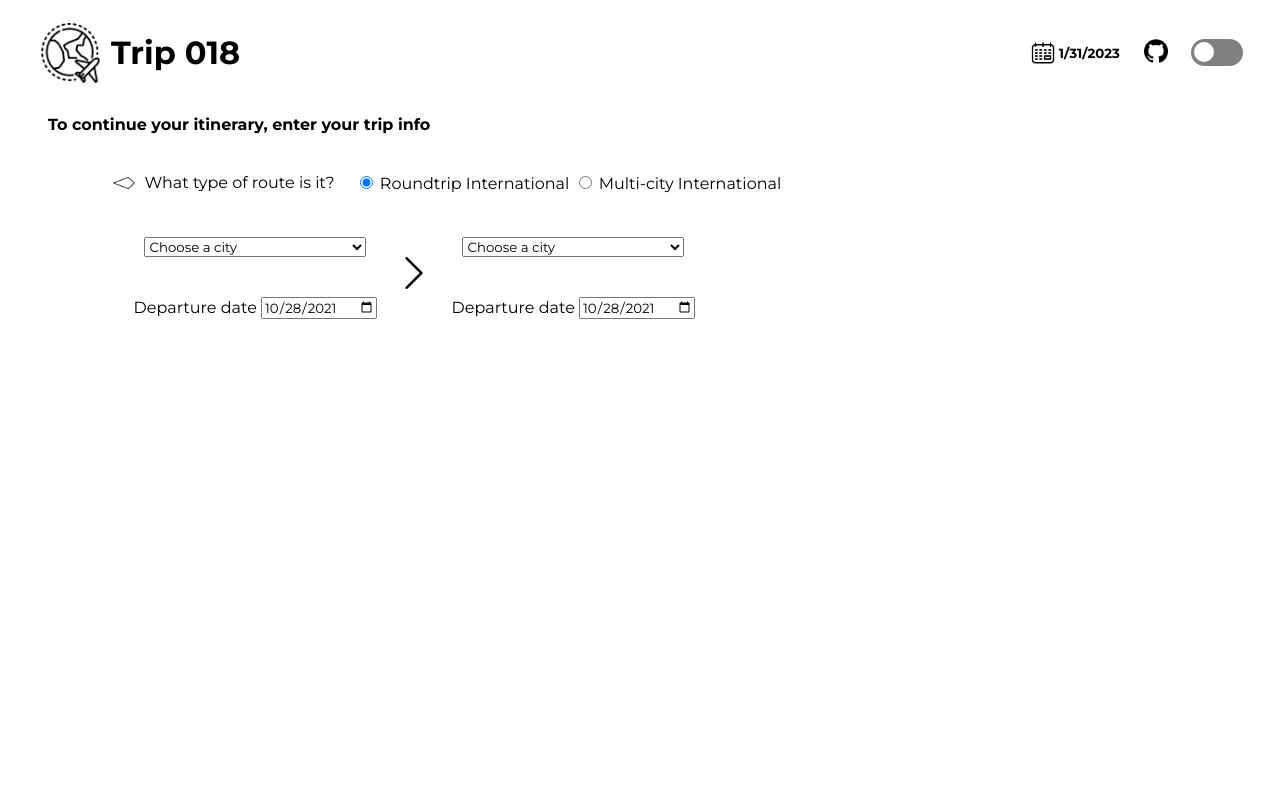
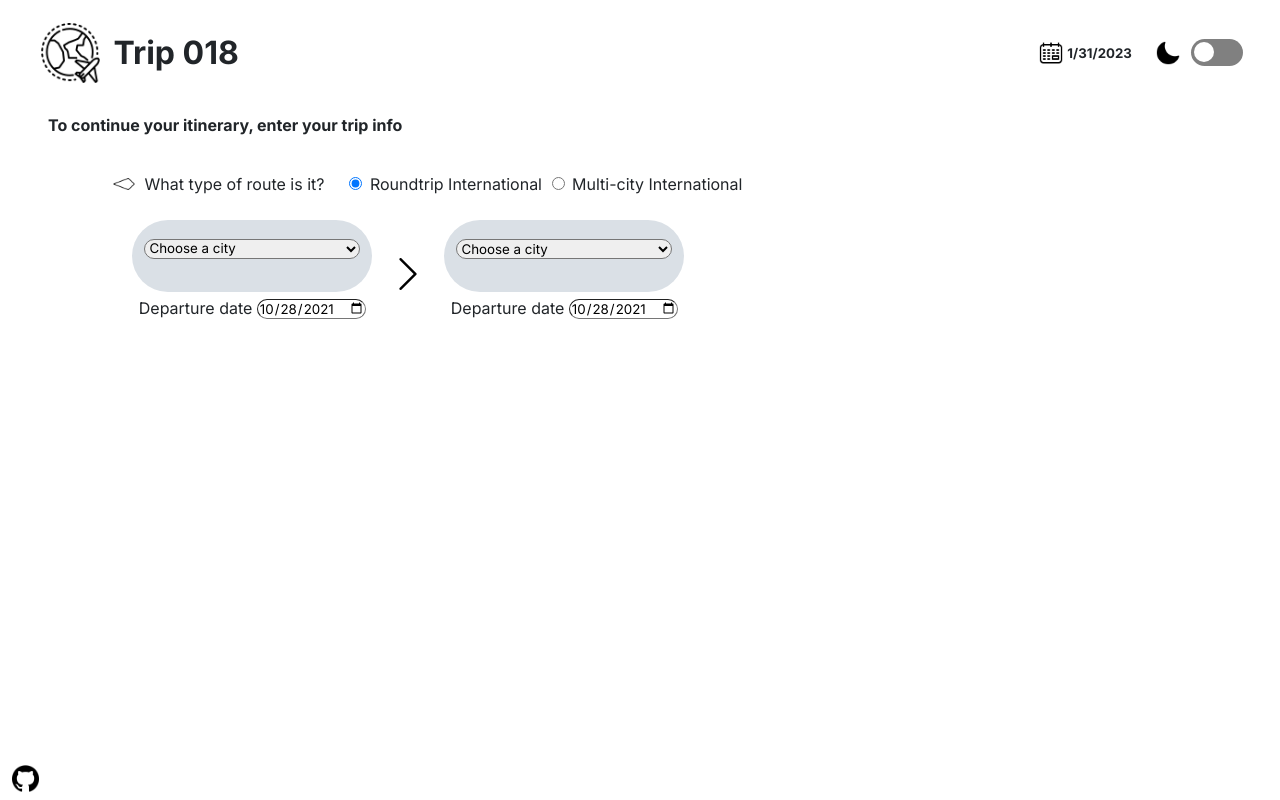
Before and after one commit to gabrielgrota/form-trip, a plain HTML site: page index.html in a window 1280 px wide. Drawn offline with Linux system fonts and the light colour scheme.

Commit message:
Style modifications

```diff
--- a/index.html
+++ b/index.html
@@ -6,13 +6,10 @@
     <meta name="viewport" content="width=device-width, initial-scale=1.0" />
     <link rel="stylesheet" href="style.css" />
     <link rel="stylesheet" href="theme/theme.css" />
-    <link rel="preconnect" href="https://fonts.googleapis.com" />
-    <link rel="preconnect" href="https://fonts.gstatic.com" crossorigin />
-    <link
-      href="https://fonts.googleapis.com/css2?family=Montserrat:wght@400;700&display=swap"
-      rel="stylesheet"
-    />
-    <title>Trip From</title>
+    <link rel="preconnect" href="https://fonts.googleapis.com">
+    <link rel="preconnect" href="https://fonts.gstatic.com" crossorigin>
+    <link href="https://fonts.googleapis.com/css2?family=Inter:wght@400;700&display=swap" rel="stylesheet">
+    <title>Trip Form</title>
   </head>
   <body>
     <div class="initial">
@@ -24,10 +21,11 @@
         <div class="headerDate">
           <img src="images/datas.png" alt="" />
           <span id="todayDate"></span>
-          <a class="github" href="https://github.com/gabrielgrota" target="_blank">
+          <!-- <a class="github" href="https://github.com/gabrielgrota" target="_blank">
             <img src="images/github.png" alt="GitHub">
-          </a>
+          </a> -->
           <div class="toggle">
+            <img src="images/night-mode.png" alt="Dark Mode">
             <input id="switch" type="checkbox" name="theme">
             <label for="switch">Toggle</label>
           </div>
@@ -136,4 +134,11 @@
     <script src="script.js"></script>
     <script src="theme/theme.js"></script>
   </body>
+  <footer>
+
+      <a class="github" href="https://github.com/gabrielgrota" target="_blank">
+        <img src="images/github.png" alt="GitHub">
+      </a>
+
+  </footer>
 </html>
--- a/style.css
+++ b/style.css
@@ -1,5 +1,5 @@
 * {
-  font-family: "Montserrat", sans-serif;
+  font-family: 'Inter', sans-serif;
 }
 
 body {
@@ -48,7 +48,7 @@ body {
 }
 
 .airport p {
-  font-size: 13px;
+  font-size: 15px;
 }
 
 #flyingFromSpan img,
@@ -119,12 +119,20 @@ body {
   display: inline-grid;
 }
 
+#start {
+  border-width: 1px;
+  border-radius: 40px;
+}
+
+select {
+  border-radius: 20px;
+}
 
 .local {
   margin: 0 20px;
-  /* background-color: var(--color-headings); */
+  background-color: var(--bg-local);
   padding: 12px;
-  border-radius: 20px;
+  border-radius: 40px;
 }
 
 .header-date {
@@ -133,9 +141,27 @@ body {
 }
 
 .header h1 {
-  width: 200px;
+  width: 300px;
 }
 
 .github {
-  margin-left: 20px;
+  margin-left: 12px;
 }
+
+.github img {
+  width: 1.7rem;
+  height: 1.7rem;
+  transition: transform .4s; /* Animation */
+}
+
+.github img:hover {
+  transform: scale(1.3); /* (150% zoom - Note: if the zoom is too large, it will go outside of the viewport) */
+}
+
+footer {
+  bottom: 0;
+  left: 0;
+  height: 35px;
+  position: fixed;
+  width: 100%;
+}
--- a/theme/theme.css
+++ b/theme/theme.css
@@ -1,7 +1,8 @@
 html {
     --bg: white;
-    --color-text: black;
-    --color-headings: grey;
+    --color-text: #212529;
+    --bg-local: #dae0e6;
+    --color-headings: #949494;
     --filter-img: invert(0%);
 }
 
@@ -11,11 +12,17 @@ body {
 }
 
 .initial img,
-.arrow img {
+.arrow img,
+.type img,
+.github img {
     filter: var(--filter-img);
 }
 
-
+.toggle {
+    display: flex;
+    margin-left: 20px;
+    align-items: center;
+}
 
 .toggle input[type=checkbox]{
     height: 0;
@@ -24,7 +31,6 @@ body {
 }
 
 .toggle label {
-    margin-left: 12px;
     cursor: pointer;
     text-indent: -9999px;
     width: 52px;
--- a/theme/theme.js
+++ b/theme/theme.js
@@ -7,12 +7,14 @@ const initialColors = {
     // pegar estilo do css
     bg: getStyle(html, "--bg"),
     colorText: getStyle(html, "--color-text"),
+    bgLocal: getStyle(html, "--bg-local"),
     filterImg: getStyle(html, "--filter-img")
 }
 
 const darkMode = {
-    bg: "black",
+    bg: "#212121",
     colorText: "white",
+    bgLocal: "rgb(75 75 75)",
     filterImg: "invert(100%)"
 }
 
```
Also changed, not shown: images/night-mode.png (added).
